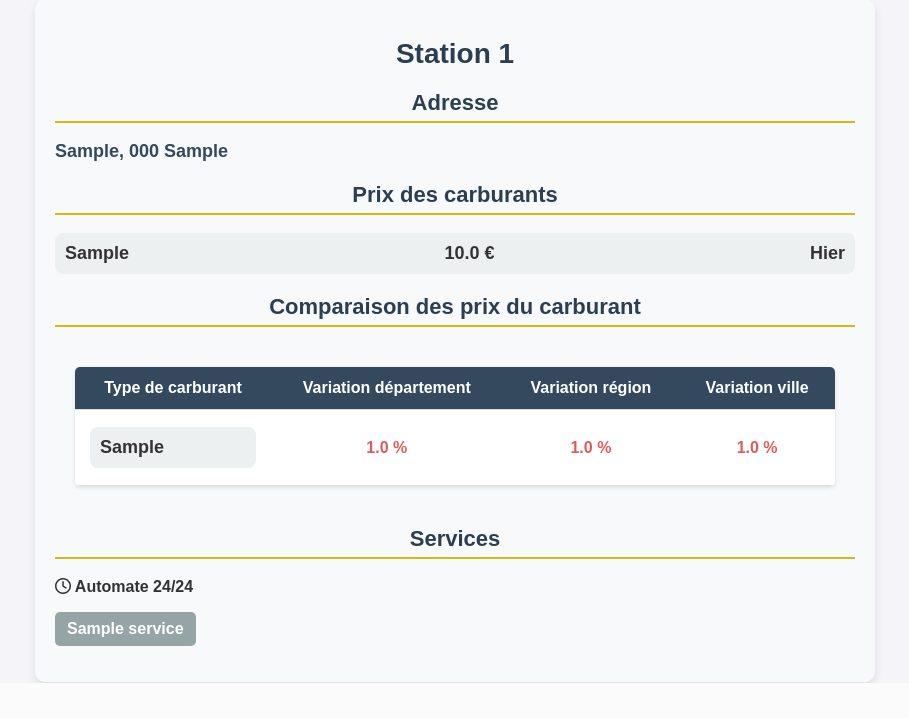
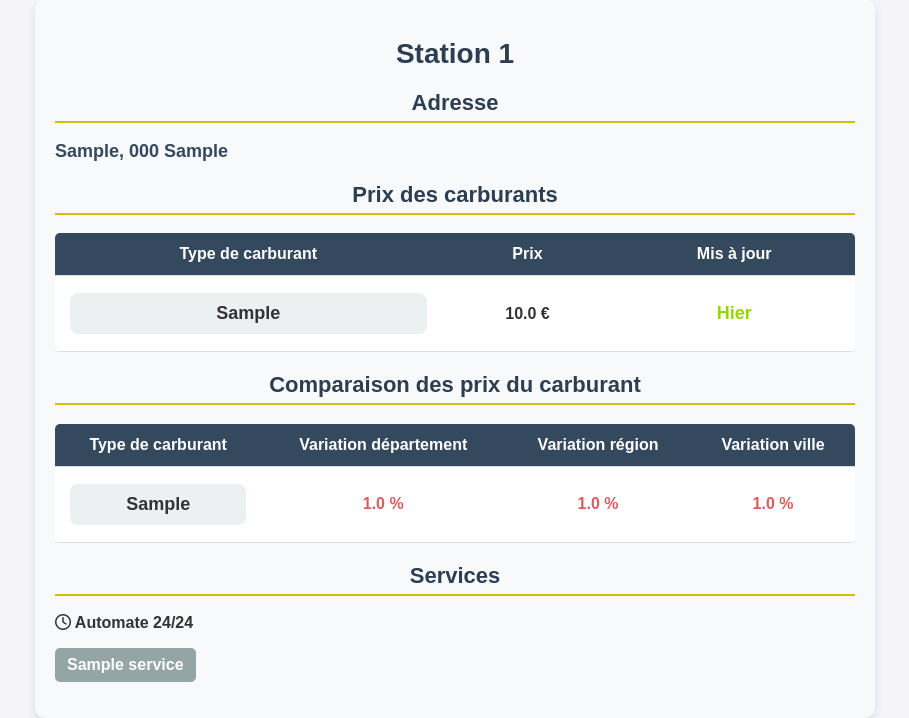
Before and after one commit to Robinho67200/carburant_monitoring, a Django app: template src/main_app/templates/station.html in a window 1280 px wide. Shown: the part 117-835 px from the top of the page, without its empty margins (185-1094 px from the left). Before the commit the page ends 800 px from the top, so only its background shows below. Run offline with Django 5.2, Linux system fonts and the light colour scheme; tables that the repository leaves empty hold one stand-in row (values such as "Sample post"); the template is opened without the code that fills it: values that come from a table or form of the project are taken from there, most other values are stand-ins (such as "Sample title", 1, 10 or a date in 2020); data that the repository does not hold is empty; some libraries are stand-ins or nearby versions.

Commit message:
Modification of the station.html and station.css files - Objective: Transform the 'Fuel Prices' section into a table.

```diff
--- a/src/main_app/templates/station.html
+++ b/src/main_app/templates/station.html
@@ -17,22 +17,52 @@
     <h2>Adresse</h2>
     <p class="adresse">{{ station.adresse }}, {{ station.code_postal }} {{ station.ville }}</p>
 
+
+    {% if carburants %}
     <h2>Prix des carburants</h2>
-    <ul class="carburants">
+        <div class="carburants">
+            <table>
+            <thead>
+                <tr>
+                    <th>Type de carburant</th>
+                    <th>Prix</th>
+                    <th>Mis à jour</th>
+                </tr>
+            </thead>
+            <tbody>
                 {% for carburant in carburants %}
-        <li class="carburant-item" id="{{ carburant.type_carburant }}">
-            <span>{{ carburant.type_carburant }}</span>
-            <span>{{ carburant.prix }} €</span>
+                    <tr>
+                        <td>
+                            <p class="type_carburant" id="{% if carburant.type_carburant == 'Diesel' %}Diesel{% elif carburant.type_carburant == 'SP95' %}SP95{% elif carburant.type_carburant == 'SP98' %}SP98{% elif carburant.type_carburant == 'E10' %}E10{% elif carburant.type_carburant == 'E85' %}E85{% elif carburant.type_carburant == 'GPL' %}GPL{% endif %}">
+                                {{ carburant.type_carburant }}
+                            </p>
+                        </td>
+
+                        <td>
+                            <p class="prix">
+                                {{ carburant.prix }} €
+                            </p>
+                        </td>
+
+
                         {% if carburant.days_difference == 0 %}
-                <span>Aujourd'hui</span>
+                            <td class="date-table" id="today">Aujourd'hui</td>
                         {% elif carburant.days_difference == 1 %}
-                <span>Hier</span>
+                            <td class="date-table" id="yesterday">Hier</td>
+                        {% elif carburant.days_difference <= 3 %}
+                            <td class="date-table" id="old">Il y a {{ carburant.days_difference }} jours</td>
                         {% else %}
-                <span>Il y a {{ carburant.days_difference }} jours</span>
+                            <td class="date-table" id="very-old">Il y a {{ carburant.days_difference }} jours</td>
                         {% endif %}
-        </li>
+
+
+                    </tr>
                 {% endfor %}
-    </ul>
+            </tbody>
+            </table>
+        </div>
+
+{% endif %}
 
     {% if carburants %}
         <h2>Comparaison des prix du carburant</h2>
--- a/src/static/station.css
+++ b/src/static/station.css
@@ -20,13 +20,13 @@ h2 {
 }
 
 /* Liste des prix des carburants */
-.carburants {
+.carburants, .comparaison-geographique {
     list-style: none;
     padding: 0;
+    overflow-x: auto;
 }
 
 .carburant-item, .type_carburant {
-    display: flex;
     justify-content: space-between;
     align-items: center;
     padding: 10px;
@@ -53,14 +53,7 @@ h2 {
 }
 
 
-
-.comparaison-geographique {
-    margin: 20px 0;
-    overflow-x: auto;
-    padding: 20px;
-}
-
-.comparaison-geographique table {
+table {
     width: 100%;
     border-collapse: collapse;
     background-color: #fff;
@@ -69,32 +62,42 @@ h2 {
     overflow: hidden;
 }
 
-.comparaison-geographique th, .comparaison-geographique td {
+th, td {
     padding: 12px 15px;
     text-align: center;
     border-bottom: 1px solid #ddd;
 }
 
-.comparaison-geographique th {
+th {
     background-color: #34495e;
     color: #fff;
     font-weight: bold;
     text-align: center;
 }
 
-.comparaison-geographique td a {
+td a {
     color: #3498db;
     text-decoration: none;
     font-weight: bold;
 }
 
-.comparaison-geographique tr:hover {
+tr:hover {
     background-color: #f5f5f5;
 }
 
+.prix {
+    font-weight : bold;
+}
 
+.date-table {
+    font-size: 18px;
+    font-weight: bold;
+}
 
-
+#today { color: #0E7100; }
+#yesterday { color: #95D600; }
+#old { color: #d9783e; }
+#very-old { color: #df5b5b; }
 
 /* Couleurs pour chaque carburant */
 #Diesel { background-color: #D0BC13; color: white; } /* Bleu */
```
Lines whose indentation alone changed are shown as unchanged.
